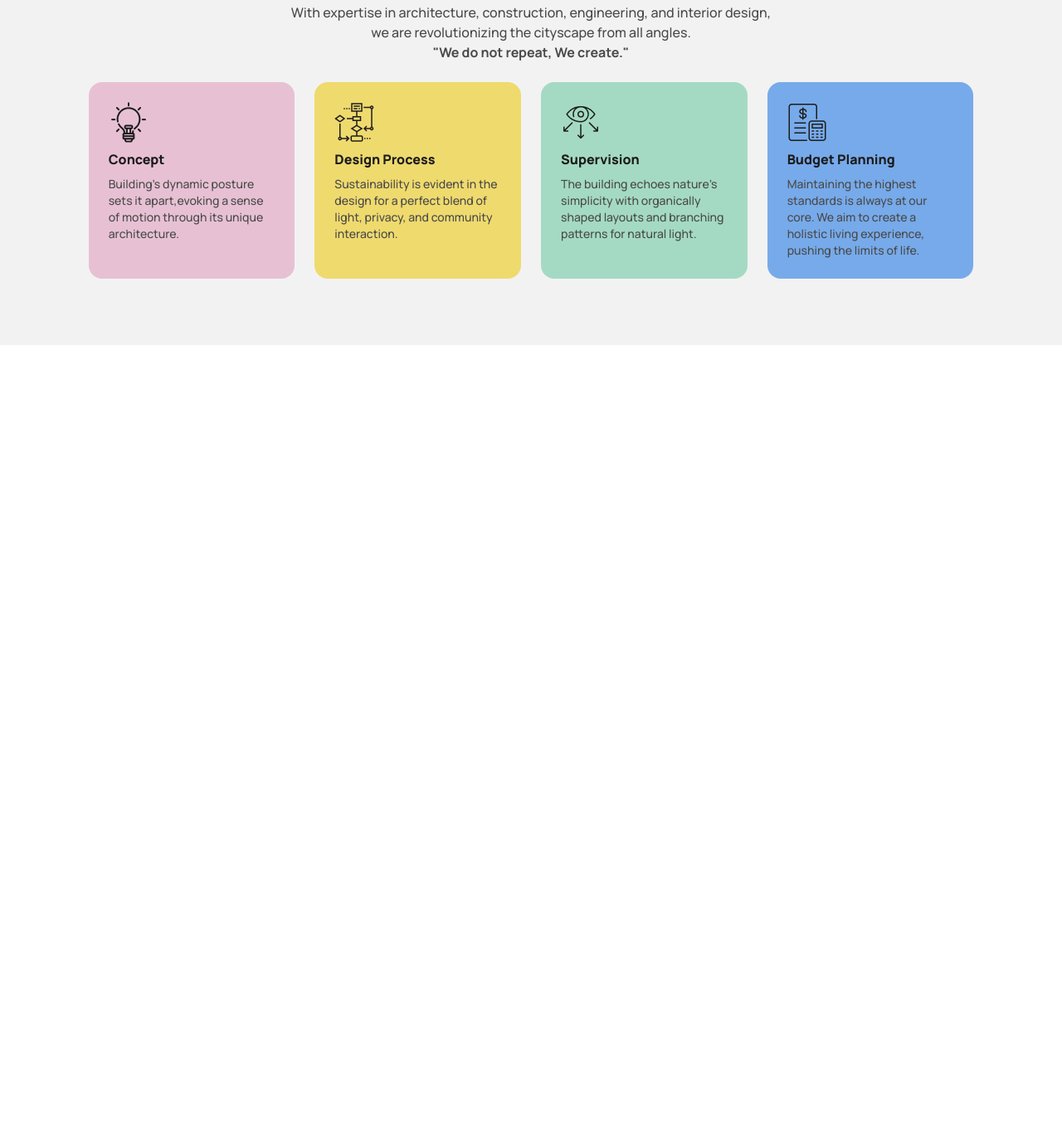
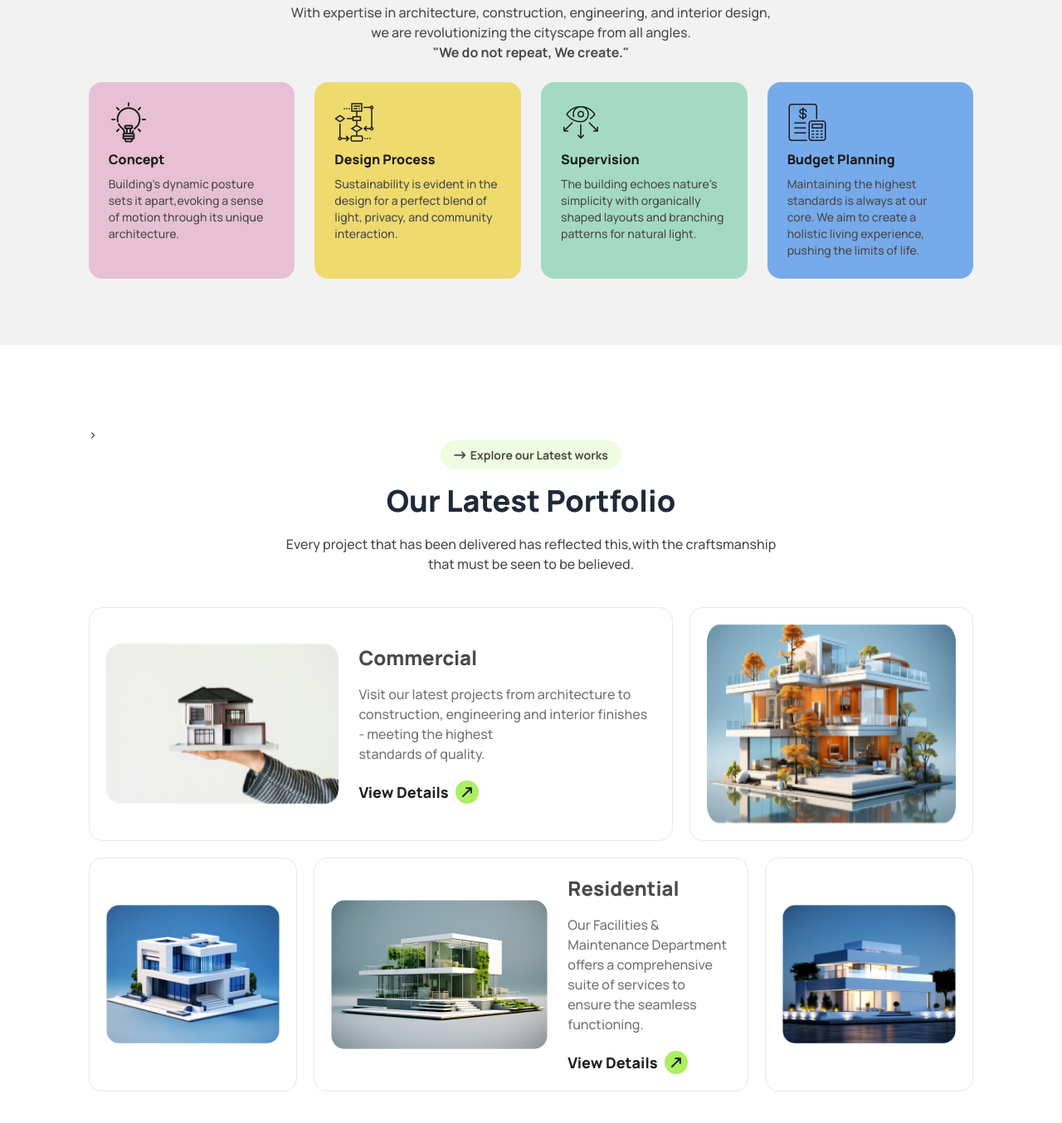
Before and after one commit to mehrabrahat/building-dreams, a plain HTML site: page index.html in a window 1280 px wide. Shown: the part 1623-2977 px from the top of the page at 83% size. Before the commit the page ends 2039 px from the top, so only its background shows below. Drawn offline with nearby package versions, Linux system fonts and the light colour scheme.

Commit message:
added our latest portfolio section

```diff
--- a/index.html
+++ b/index.html
@@ -211,8 +211,10 @@
                     <h1 class="text-2xl lg:text-4xl font-extrabold mt-6 mb-4 lg:mb-5">Our Works Process</h1>
                     <p
                         class="w-full lg:w-2/3 mx-auto text-gray-secondary text-sm lg:text-base font-medium pb-6 lg:pb-6">
-                        With expertise in architecture, construction, engineering, and interior design,<br> we are revolutionizing the cityscape from all angles. <br>
-                        <span class="font-bold">"We do not repeat, We create."</span> </p>
+                        With expertise in architecture, construction, engineering, and interior design,<br> we are
+                        revolutionizing the cityscape from all angles. <br>
+                        <span class="font-bold">"We do not repeat, We create."</span>
+                    </p>
                 </div>
 
                 <!-- Our Works Process Section starts -->
@@ -222,7 +224,8 @@
                     <div class="bg-for-concept rounded-2xl p-6">
                         <img class="mb-2" src="images/concept.png">
                         <h3 class="text-btn-primary font-extrabold mb-2">Concept</h3>
-                        <p class="text-gray-secondary text-sm font-medium">Building's dynamic posture sets it apart,evoking a sense of motion through its unique architecture.</p>
+                        <p class="text-gray-secondary text-sm font-medium">Building's dynamic posture sets it
+                            apart,evoking a sense of motion through its unique architecture.</p>
                     </div>
 
                     <!-- Card 2 -->
@@ -253,6 +256,88 @@
             </div>
         </section>
         <!-- Our Works Process Section ends -->
+
+
+        <!-- Our Latest Portfolio Section starts -->
+        <section class="bg-base-200 lg:bg-white">
+            <div class="w-[90%] mx-auto pb-14 pt-14 lg:pt-24 lg:pb-24 lg:w-5/6">
+                >
+                <div class="text-center">
+                    <h3 class="text-gray-secondary text-sm font-bold bg-category-bg rounded-3xl inline w-fit px-4 py-2">
+                        <i class="fa-solid fa-arrow-right-long">
+                        </i>&nbsp Explore our Latest works
+                    </h3>
+                    <h1 class="text-2xl lg:text-4xl font-extrabold mt-6 mb-4 lg:mb-5">Our Latest Portfolio</h1>
+                    <p
+                        class="w-full lg:w-2/3 mx-auto text-gray-secondary text-sm lg:text-base font-medium pb-6 lg:pb-10">
+                        Every project that has been delivered has reflected this,with the craftsmanship <br>that must be
+                        seen to be believed. </p>
+                </div>
+
+                <div class="grid grid-cols-1 lg:grid-cols-12 lg:grid-rows-12 gap-5">
+
+                    <!-- Card 1 -->
+                    <div
+                        class="order-1 lg:order-1 bg-white flex flex-col lg:flex-row items-center border border-[1.5px] border-[#E9E9E9] rounded-2xl p-5 gap-6 col-span-12 lg:col-span-8 lg:row-span-6">
+                        <img class="w-full" src="images/img1.png" alt="">
+                        <div>
+                            <h3 class="text-gray-secondary text-xl lg:text-2xl font-extrabold mb-4">Commercial</h3>
+                            <p class="text-gray-primary font-medium mb-5">Visit our latest projects from architecture to
+                                construction, engineering and interior finishes - meeting the highest <br> standards of
+                                quality.</p>
+                            <a class="flex gap-2 text-main-title-color font-extrabold text-lg cursor-pointer">View
+                                Details
+                                <i
+                                    class="fa-solid fa-arrow-right-long rounded-full w-7 h-7 flex justify-center items-center text-base -rotate-45 bg-btn-color-full">
+                                </i>
+                            </a>
+                        </div>
+                    </div>
+
+                    <!-- Card 2 -->
+                    <div
+                        class="order-2 lg:order-2 bg-white col-span-12 lg:col-span-4 lg:row-span-6 border border-[1.5px] border-[#E9E9E9] rounded-2xl p-5">
+                        <img class="w-full h-full hidden lg:inline" src="images/img2.png">
+                        <img class="inline w-full h-full lg:hidden" src="images/img-2.png">
+                    </div>
+
+                    <div
+                        class="order-3 lg:hidden bg-white col-span-12 lg:col-span-3 lg:row-span-6 border border-[1.5px] border-[#E9E9E9] rounded-2xl p-5">
+                        <img class="w-full h-full" src="images/img5.png">
+                    </div>
+
+                    <!-- Card 3 -->
+                    <div
+                        class="order-5 lg:order-3 bg-white col-span-12 lg:col-span-3 lg:row-span-6 border border-[1.5px] border-[#E9E9E9] rounded-2xl p-5">
+                        <img class="w-full h-none mt-9" src="images/img3.png">
+                    </div>
+
+                    <!-- Card 4 -->
+                    <div
+                        class="order-4 lg:order-4 bg-white flex flex-col lg:flex-row items-center border border-[1.5px] border-[#E9E9E9] rounded-2xl p-5 gap-6 col-span-12 lg:col-span-6 lg:row-span-6">
+                        <img class="w-full" src="images/img4.png" alt="">
+                        <div>
+                            <h3 class="text-gray-secondary text-xl lg:text-2xl font-extrabold mb-4">Residential</h3>
+                            <p class="text-gray-primary font-medium mb-5">Our Facilities & Maintenance Department offers
+                                a comprehensive suite of services to ensure the seamless functioning.</p>
+                            <a class="flex gap-2 text-main-title-color font-extrabold text-lg cursor-pointer">View
+                                Details
+                                <i
+                                    class="fa-solid fa-arrow-right-long rounded-full w-7 h-7 flex justify-center items-center text-base -rotate-45 bg-btn-color-full">
+                                </i>
+                            </a>
+                        </div>
+                    </div>
+
+                    <!-- Card 5 -->
+                    <div
+                        class="order-last lg:order-5 bg-white col-span-12 lg:col-span-3 lg:row-span-6 border border-[1.5px] border-[#E9E9E9] rounded-2xl p-5">
+                        <img class="w-full h-none mt-9" src="images/img5.png">
+                    </div>
+                </div>
+            </div>
+        </section>
+        <!-- Our Latest Portfolio Section ends -->
     </main>
 </body>
 
```
